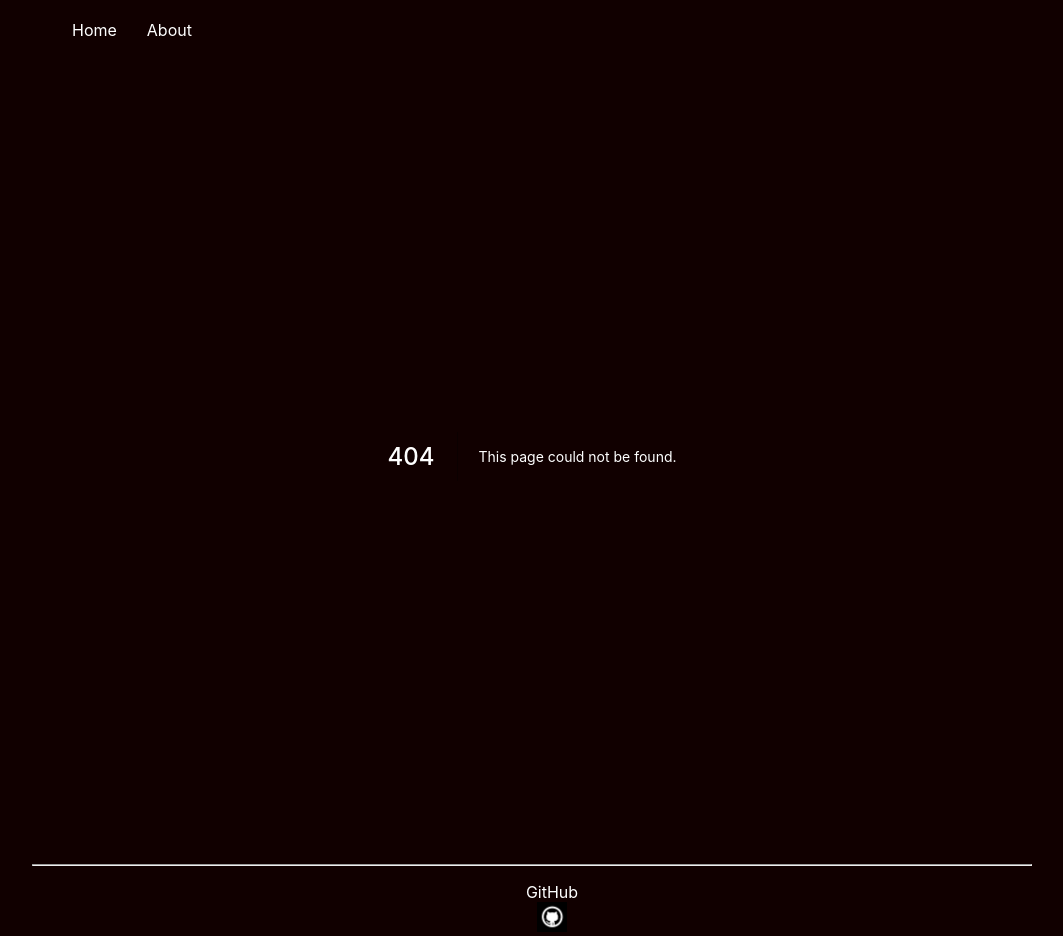
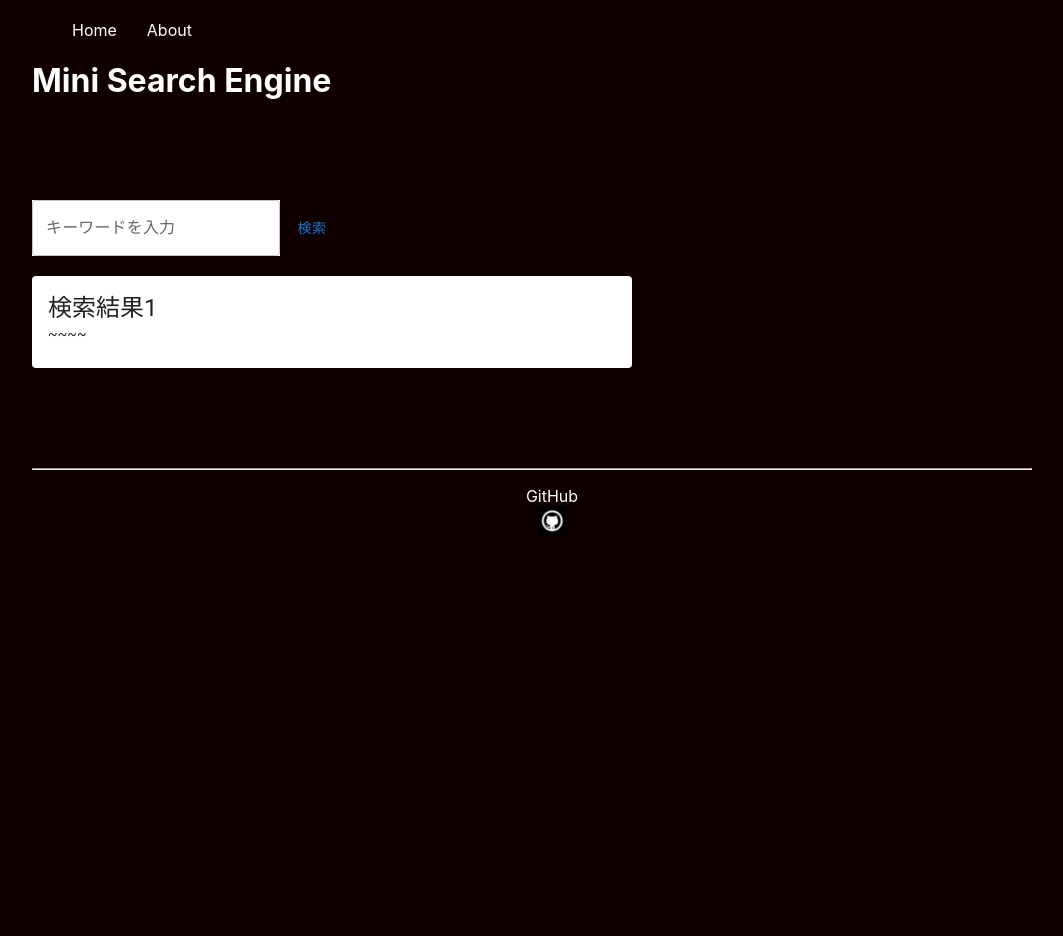
Before and after one commit to yamoyamoto/information_retrieval_site, a Next.js app: page /information_retrieval/mini_search_engine in a window 1280 px wide. Before the commit this address had no page. Shown: the whole page, without its empty margins (108-1171 px from the left). After the commit the page ends 820 px from the top, so only its background shows below. Built offline with nearby package versions, Linux system fonts and the light colour scheme.

Commit message:
mini search engine

```diff
--- /dev/null
+++ b/pages/information_retrieval/mini_search_engine.tsx
@@ -0,0 +1,25 @@
+import type { NextPage } from "next";
+import Head from "next/head";
+import { MiniSearchEngine } from "../../src/components/organisms/MiniSearchEngine";
+
+const Home: NextPage = () => {
+  return (
+    <div>
+      <Head>
+        <title>IR Site</title>
+        <meta name="description" content="Generated by create next app" />
+        <link rel="icon" href="/favicon.ico" />
+      </Head>
+
+      <main>
+        <h1>Mini Search Engine</h1>
+
+        <div style={{ margin: "100px 0" }}>
+          <MiniSearchEngine />
+        </div>
+      </main>
+    </div>
+  );
+};
+
+export default Home;
--- /dev/null
+++ b/src/components/organisms/MiniSearchEngine.tsx
@@ -0,0 +1,40 @@
+import React from "react";
+
+import { makeStyles } from "@material-ui/core/styles";
+import { SearchBox } from "../molecule/SearchBox";
+
+import { SearchResultCard, SearchResultCardProps } from "../molecule/SearchResultCard";
+
+type MiniSearchEngineProps = {};
+
+export const MiniSearchEngine = (props: MiniSearchEngineProps) => {
+  const [query, setQuery] = React.useState("");
+  const [searchResults, updateSearchResults] = React.useState<SearchResultCardProps[]>([
+    {
+      title: "検索結果1",
+      url: "#",
+      metaDesc: "~~~~",
+    },
+  ]);
+
+  const useStyle = makeStyles({
+    searchBoxWrapper: {
+      maxWidth: "400px",
+      display: "flex",
+    },
+  });
+  const classes = useStyle();
+
+  const searchResultCards = searchResults.map((props: SearchResultCardProps, i) => {
+    return <SearchResultCard key={i} {...props} />;
+  });
+
+  return (
+    <div className="mini_search_engine_wrapper">
+      <div className={classes.searchBoxWrapper}>
+        <SearchBox query={query} updateQuery={setQuery} />
+      </div>
+      <div className="search_result_wrapper">{searchResultCards}</div>
+    </div>
+  );
+};
```
